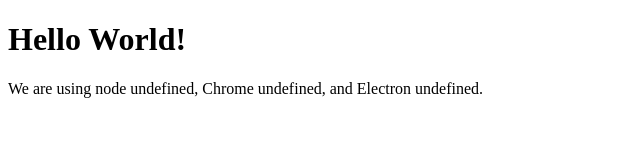
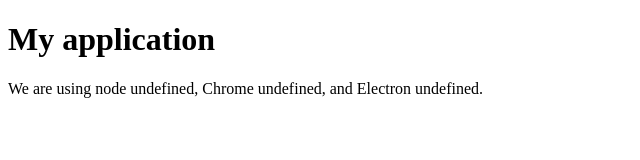
Before and after one commit to Danielo814/electron-app, an Electron app: page index.html in a window 800 px wide. Shown: the whole page, without its empty margins (0-640 px from the left). Drawn offline with Linux system fonts and the light colour scheme.

Commit message:
change index

```diff
--- a/index.html
+++ b/index.html
@@ -7,7 +7,7 @@
     <meta http-equiv="Content-Security-Policy" content="script-src 'self' 'unsafe-inline';" />
   </head>
   <body>
-    <h1>Hello World!</h1>
+    <h1>My application</h1>
     We are using node <script>document.write(process.versions.node)</script>,
     Chrome <script>document.write(process.versions.chrome)</script>,
     and Electron <script>document.write(process.versions.electron)</script>.
```
